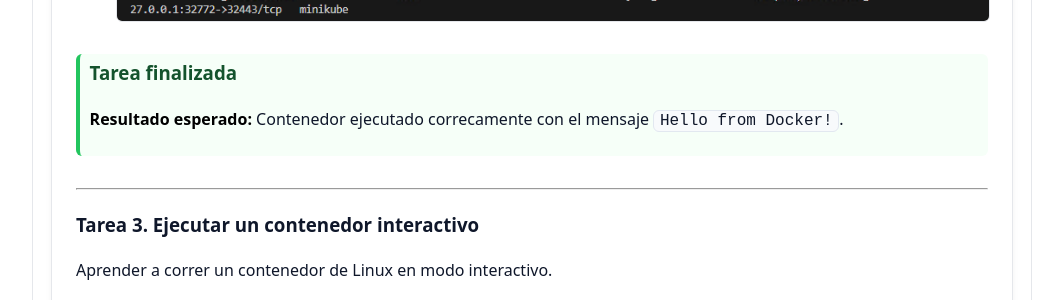
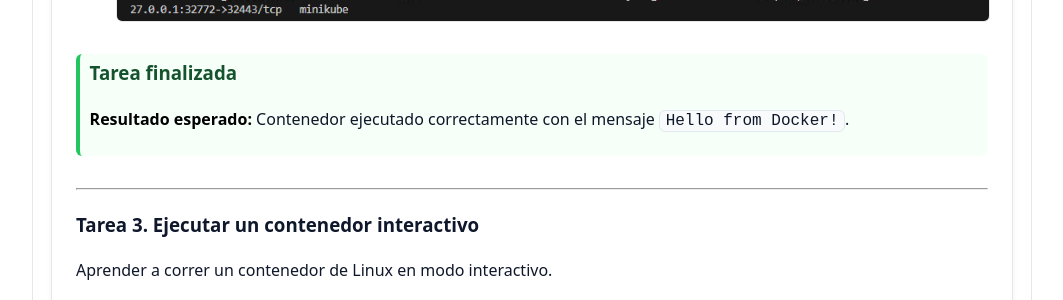
Before and after one commit to Netec-Mx/DOCK_KUB_V2, a Jekyll site: the page built from labs/capitulo2/lab2.md, in a window 1280 px wide and 900 px high, scrolled down 3777 px. Shown: the part 152-452 px from the top of the window, without its empty margins (108-1171 px from the left). Built offline with Jekyll 4.4.1, drawn with Linux system fonts in a browser that asks for light colours.

Commit message:
Update task-results.yml

```diff
--- a/_data/task-results.yml
+++ b/_data/task-results.yml
@@ -7,7 +7,7 @@ lab1:
 lab2:
   results:
     - "**Resultado esperado:** Carpeta creada y lista con archivo `README.md`."
-    - "**Resultado esperado:** Contenedor ejecutado correcamente con el mensaje `Hello from Docker!`."
+    - "**Resultado esperado:** Contenedor ejecutado correctamente con el mensaje `Hello from Docker!`."
     - "**Resultado esperado:** El contenedor corre Ubuntu y se detiene correctamente al salir."
     - "**Resultado esperado:** Estos comandos equivalen a 'monitorear' el estado de aplicaciones en un servidor real. Listado e inspección correcta de contenedores."
     - "**Resultado esperado:** La administración correcta de contenedores evita acumulación de procesos y libera recursos. El ciclo de vida completo de un contenedor gestionado exitosamente."
```
